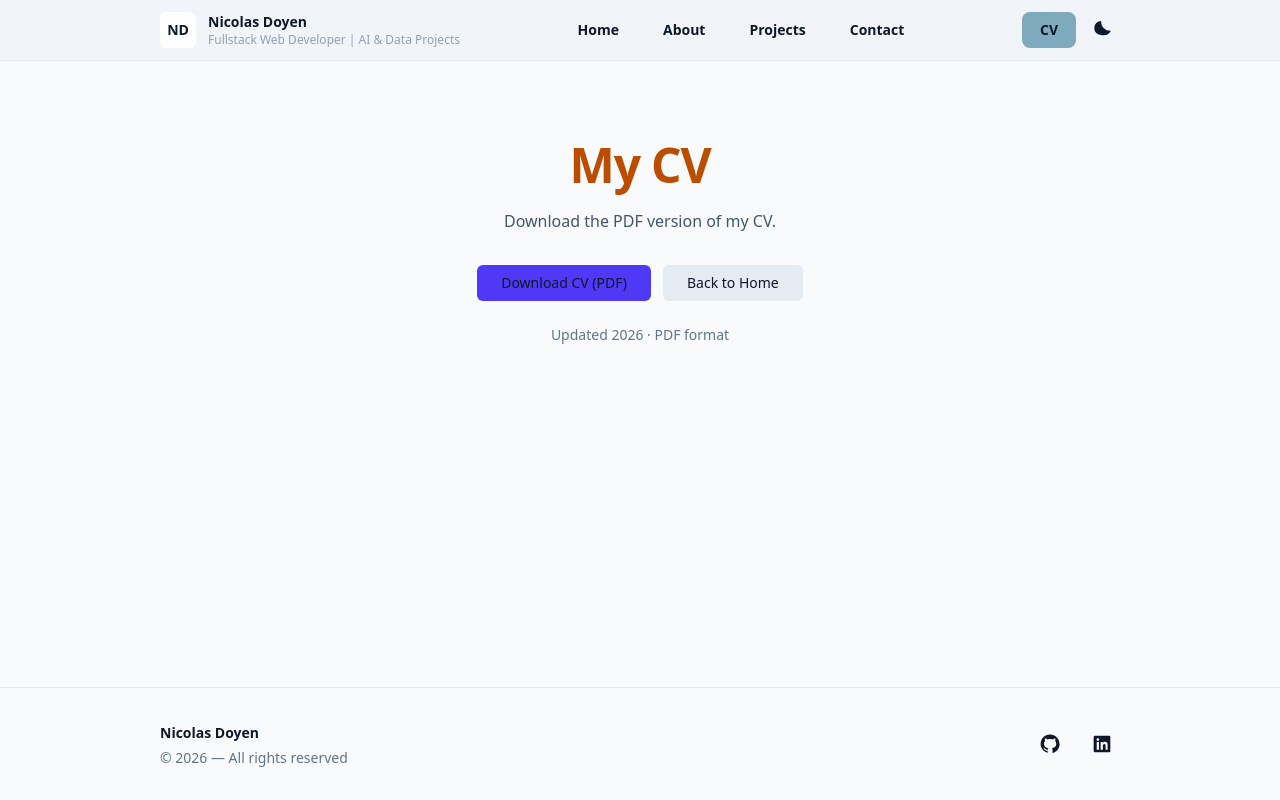
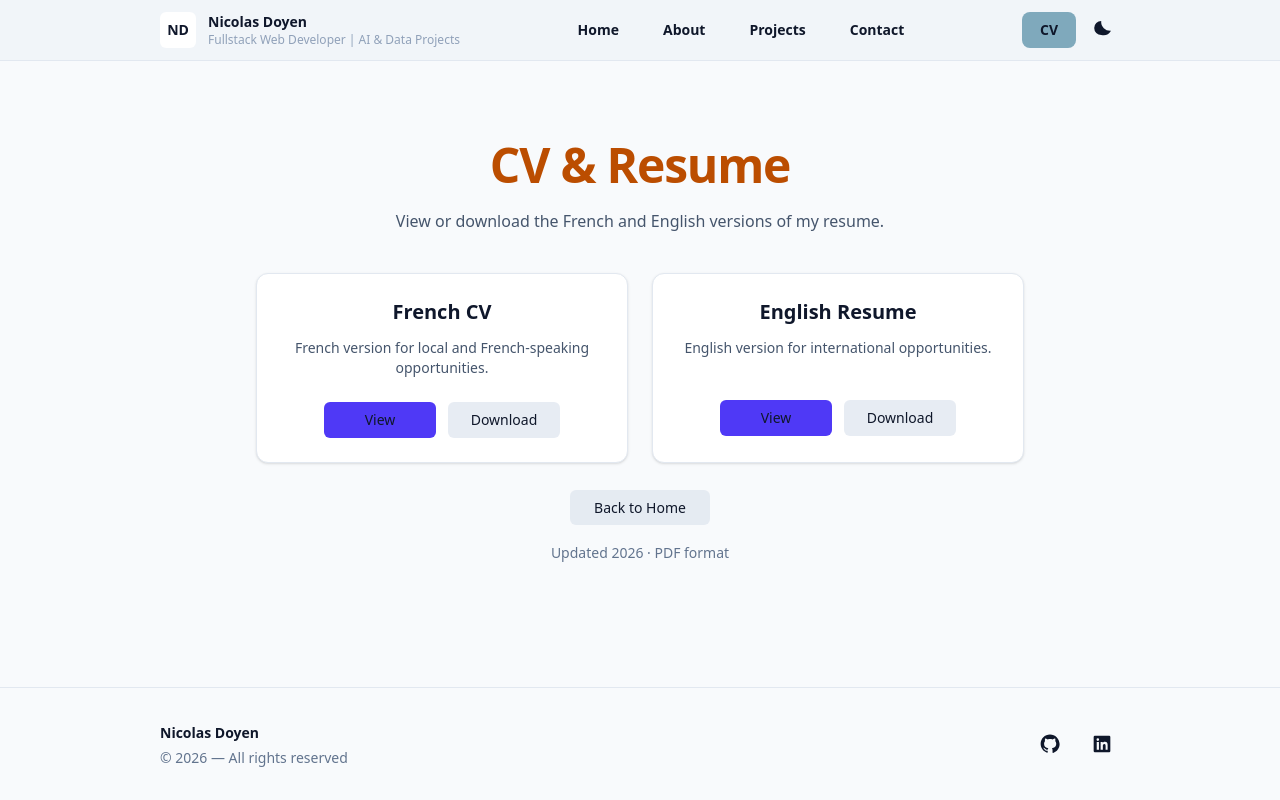
Before and after one commit to conidyn/Portfolio, a Next.js app: page /cv in a window 1280 px wide. Built offline with nearby package versions, Linux system fonts and the light colour scheme.

Commit message:
feat(cv): add FR and EN CV viewer pages

```diff
--- /dev/null
+++ b/src/app/cv/en/page.tsx
@@ -0,0 +1,49 @@
+import Link from "next/link";
+import { Container } from "../../../components/Container";
+
+export default function CvEnPage() {
+  return (
+    <main className="py-10 sm:py-12">
+      <Container>
+        <div className="mx-auto max-w-6xl">
+          <div className="mb-6 flex flex-wrap items-center justify-between gap-3">
+            <div>
+              <h1 className="text-3xl font-semibold tracking-tight text-amber-700 sm:text-4xl dark:text-amber-400">
+                Resume (EN)
+              </h1>
+
+              <p className="mt-2 text-slate-600 dark:text-slate-300">
+                English version of my resume.
+              </p>
+            </div>
+
+            <div className="flex flex-wrap gap-3">
+              <a
+                href="/cv/Nicolas-Doyen-Resume-EN-2026.pdf"
+                download
+                className="rounded-md bg-indigo-600 px-5 py-2 text-sm font-medium text-white transition hover:bg-indigo-700 focus-visible:ring-2 focus-visible:ring-indigo-500"
+              >
+                Download
+              </a>
+
+              <Link
+                href="/cv"
+                className="rounded-md bg-slate-200/80 px-5 py-2 text-sm font-medium text-slate-900 transition hover:bg-slate-300/80 focus-visible:ring-2 focus-visible:ring-slate-400 dark:bg-slate-800 dark:text-slate-50 dark:hover:bg-slate-700"
+              >
+                Back
+              </Link>
+            </div>
+          </div>
+
+          <div className="overflow-hidden rounded-xl border border-slate-200 bg-white shadow-sm dark:border-slate-800 dark:bg-slate-950">
+            <iframe
+              src="/cv/Nicolas-Doyen-Resume-EN-2026.pdf"
+              title="Nicolas Doyen Resume English PDF"
+              className="h-[80vh] w-full"
+            />
+          </div>
+        </div>
+      </Container>
+    </main>
+  );
+}
--- /dev/null
+++ b/src/app/cv/fr/page.tsx
@@ -0,0 +1,49 @@
+import Link from "next/link";
+import { Container } from "../../../components/Container";
+
+export default function CvFrPage() {
+  return (
+    <main className="py-10 sm:py-12">
+      <Container>
+        <div className="mx-auto max-w-6xl">
+          <div className="mb-6 flex flex-wrap items-center justify-between gap-3">
+            <div>
+              <h1 className="text-3xl font-semibold tracking-tight text-amber-700 sm:text-4xl dark:text-amber-400">
+                CV (FR)
+              </h1>
+
+              <p className="mt-2 text-slate-600 dark:text-slate-300">
+                French version of my CV.
+              </p>
+            </div>
+
+            <div className="flex flex-wrap gap-3">
+              <a
+                href="/cv/Nicolas-Doyen-CV-FR-2026.pdf"
+                download
+                className="rounded-md bg-indigo-600 px-5 py-2 text-sm font-medium text-white transition hover:bg-indigo-700 focus-visible:ring-2 focus-visible:ring-indigo-500"
+              >
+                Download
+              </a>
+
+              <Link
+                href="/cv"
+                className="rounded-md bg-slate-200/80 px-5 py-2 text-sm font-medium text-slate-900 transition hover:bg-slate-300/80 focus-visible:ring-2 focus-visible:ring-slate-400 dark:bg-slate-800 dark:text-slate-50 dark:hover:bg-slate-700"
+              >
+                Back
+              </Link>
+            </div>
+          </div>
+
+          <div className="overflow-hidden rounded-xl border border-slate-200 bg-white shadow-sm dark:border-slate-800 dark:bg-slate-950">
+            <iframe
+              src="/cv/Nicolas-Doyen-CV-FR-2026.pdf"
+              title="Nicolas Doyen CV French PDF"
+              className="h-[80vh] w-full"
+            />
+          </div>
+        </div>
+      </Container>
+    </main>
+  );
+}
--- a/src/app/cv/page.tsx
+++ b/src/app/cv/page.tsx
@@ -5,24 +5,74 @@ export default function CvPage() {
   return (
     <main className="py-16 sm:py-20">
       <Container>
-        <div className="mx-auto max-w-2xl text-center">
+        <div className="mx-auto max-w-3xl text-center">
           <h1 className="text-4xl font-semibold tracking-tight text-amber-700 sm:text-5xl dark:text-amber-400">
-            My CV
+            CV & Resume
           </h1>
 
           <p className="mt-5 text-slate-600 dark:text-slate-300">
-            Download the PDF version of my CV.
+            View or download the French and English versions of my resume.
           </p>
 
-          <div className="mt-8 flex flex-wrap items-center justify-center gap-3">
-            <a
-              href="/cv/nicolas-doyen-cv-2025.pdf"
-              download
-              className="rounded-md bg-indigo-600 px-6 py-2 text-sm font-medium text-white transition hover:bg-indigo-700 focus-visible:ring-2 focus-visible:ring-indigo-500"
-            >
-              Download CV (PDF)
-            </a>
+          <div className="mt-10 grid gap-6 sm:grid-cols-2">
+            {/* French CV */}
+            <div className="rounded-xl border border-slate-200 bg-white p-6 shadow-sm dark:border-slate-800 dark:bg-slate-950">
+              <h2 className="text-xl font-semibold text-slate-900 dark:text-slate-50">
+                French CV
+              </h2>
 
+              <p className="mt-3 text-sm text-slate-600 dark:text-slate-300">
+                French version for local and French-speaking opportunities.
+              </p>
+
+              <div className="mt-6 flex items-center justify-center gap-3">
+                <Link
+                  href="/cv/fr"
+                  className="w-28 rounded-md bg-indigo-600 px-5 py-2 text-center text-sm font-medium text-white transition hover:bg-indigo-700 focus-visible:ring-2 focus-visible:ring-indigo-500"
+                >
+                  View
+                </Link>
+
+                <a
+                  href="/cv/Nicolas-Doyen-CV-FR-2026.pdf"
+                  download
+                  className="w-28 rounded-md bg-slate-200/80 px-5 py-2 text-center text-sm font-medium text-slate-900 transition hover:bg-slate-300/80 focus-visible:ring-2 focus-visible:ring-slate-400 dark:bg-slate-800 dark:text-slate-50 dark:hover:bg-slate-700"
+                >
+                  Download
+                </a>
+              </div>
+            </div>
+
+            {/* English Resume */}
+            <div className="rounded-xl border border-slate-200 bg-white p-6 shadow-sm dark:border-slate-800 dark:bg-slate-950">
+              <h2 className="text-xl font-semibold text-slate-900 dark:text-slate-50">
+                English Resume
+              </h2>
+
+              <p className="mt-3 text-sm text-slate-600 dark:text-slate-300">
+                English version for international opportunities.
+              </p>
+
+              <div className="mt-10.5 flex items-center justify-center gap-3">
+                <Link
+                  href="/cv/en"
+                  className="w-28 rounded-md bg-indigo-600 px-5 py-2 text-center text-sm font-medium text-white transition hover:bg-indigo-700 focus-visible:ring-2 focus-visible:ring-indigo-500"
+                >
+                  View
+                </Link>
+
+                <a
+                  href="/cv/Nicolas-Doyen-Resume-EN-2026.pdf"
+                  download
+                  className="w-28 rounded-md bg-slate-200/80 px-5 py-2 text-center text-sm font-medium text-slate-900 transition hover:bg-slate-300/80 focus-visible:ring-2 focus-visible:ring-slate-400 dark:bg-slate-800 dark:text-slate-50 dark:hover:bg-slate-700"
+                >
+                  Download
+                </a>
+              </div>
+            </div>
+          </div>
+
+          <div className="mt-8">
             <Link
               href="/"
               className="rounded-md bg-slate-200/80 px-6 py-2 text-sm font-medium text-slate-900 transition hover:bg-slate-300/80 focus-visible:ring-2 focus-visible:ring-slate-400 dark:bg-slate-800 dark:text-slate-50 dark:hover:bg-slate-700"
```
